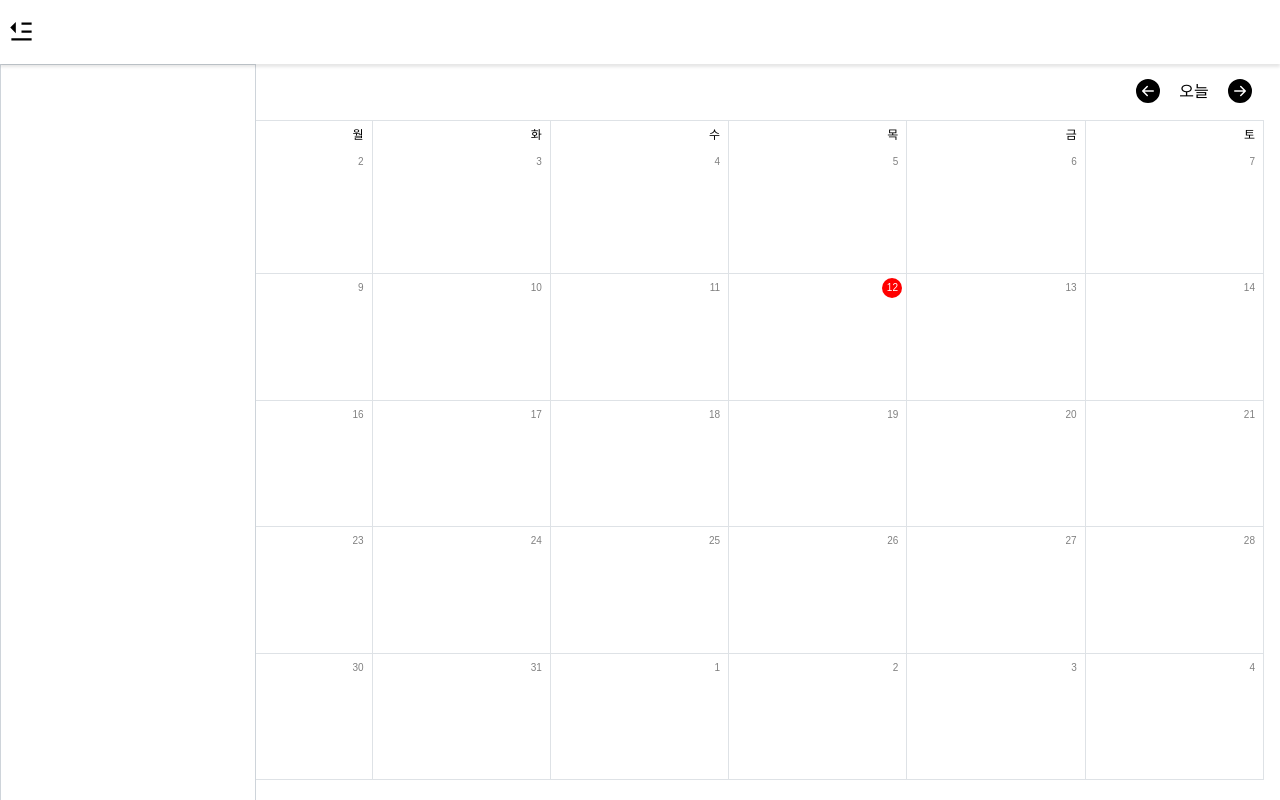
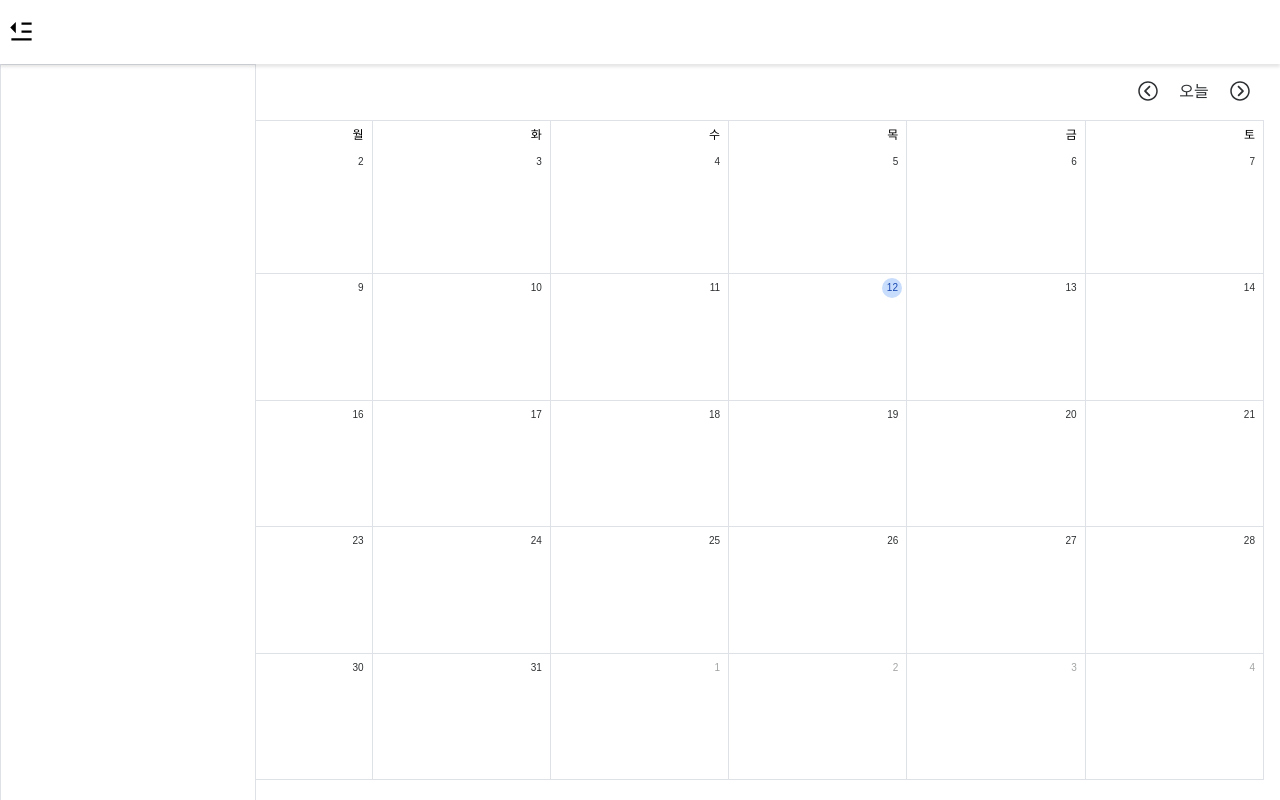
Before and after one commit to aksmf1442/schedule-management-project, a React (Create React App) app in the folder frontend/: page / in a window 1280 px wide. Built offline with nearby package versions, Linux system fonts and the light colour scheme.

Commit message:
[#9] style: 캘린더 style 약간 수정

```diff
--- a/frontend/src/components/calendar/CalendarCell.jsx
+++ b/frontend/src/components/calendar/CalendarCell.jsx
@@ -7,12 +7,13 @@ const CalendarCell = styled.div`
 	position: relative;
 
 	height: 100%;
-	border-right: 1px solid #dee2e6;
-	border-bottom: 1px solid #dee2e6;
-	border-left: ${({ day }) => day === 0 && `1px solid #dee2e6`};
+	border-right: 1px solid ${({ theme }) => theme.colors.GRAY};
+	border-bottom: 1px solid ${({ theme }) => theme.colors.GRAY};
+	border-left: ${({ day, theme }) => day === 0 && `1px solid ${theme.colors.GRAY}`};
 
 	&:hover {
-		background: grey;
+		background: ${({ theme }) => theme.colors.GRAY};
+		cursor: pointer;
 	}
 `;
 
@@ -26,17 +27,17 @@ const CalendarCellText = styled.span`
 	padding: 1rem;
 	border-radius: 50%;
 
-	background: ${({ isToday }) => isToday && 'red'};
+	background: ${({ isToday, theme }) => isToday && theme.colors.LIGHT_BLUE};
 
 	font-size: 2.5rem;
 	font-weight: 500;
 
-	color: ${({ isToday, isCurrentMonth, day }) =>
+	color: ${({ isToday, isCurrentMonth, day, theme }) =>
 		isToday
-			? 'white'
+			? theme.colors.BLUE
 			: day === 0
-			? `red ${isCurrentMonth ? '' : '80'}`
-			: `grey ${isCurrentMonth ? '' : '80'}`};
+			? `${theme.colors.RED}${isCurrentMonth ? '' : '70'}`
+			: `${theme.colors.BLACK}${isCurrentMonth ? '' : '70'}`};
 	text-align: ${({ isToday }) => (isToday ? 'center' : 'right')};
 
 	line-height: 3rem;
@@ -46,7 +47,7 @@ function DateCell({ day, currentDate, originDate, formattedDate }) {
 	return (
 		<CalendarCell key={day} day={getDay(day)}>
 			<CalendarCellText
-				isCurrentMonth={isSameMonth(currentDate, originDate)}
+				isCurrentMonth={isSameMonth(day, currentDate)}
 				isToday={isSameDay(day, originDate)}
 				day={getDay(day)}
 			>
--- a/frontend/src/components/calendar/CalendarCells.jsx
+++ b/frontend/src/components/calendar/CalendarCells.jsx
@@ -30,9 +30,9 @@ function CalendarCells({ currentDate, originDate }) {
 			days.push(
 				<CalendarCell
 					day={day}
-					currentDate={currentDate}
 					originDate={originDate}
 					formattedDate={formattedDate}
+					currentDate={currentDate}
 				/>,
 			);
 			day = addDays(day, 1);
--- a/frontend/src/components/calendar/CalendarDays.jsx
+++ b/frontend/src/components/calendar/CalendarDays.jsx
@@ -10,12 +10,12 @@ const CalendarDaysContainer = styled.div`
 
 const CalendarDay = styled.span`
 	padding: 2rem;
-	border-top: 1px solid #dee2e6;
-	border-right: 1px solid #dee2e6;
-	border-left: ${({ day, DAYS }) => day === DAYS[0] && `1px solid #dee2e6`};
+	border-top: 1px solid ${({ theme }) => theme.colors.GRAY};
+	border-right: 1px solid ${({ theme }) => theme.colors.GRAY};
+	border-left: ${({ day, DAYS, theme }) => day === DAYS[0] && `1px solid ${theme.colors.GRAY}`};
 
 	font-size: 3rem;
-	color: ${({ day, DAYS }) => day === DAYS[0] && '#ff8787'};
+	color: ${({ day, DAYS, theme }) => day === DAYS[0] && theme.colors.RED};
 	text-align: right;
 `;
 
--- a/frontend/src/components/calendar/CalendarHeader.jsx
+++ b/frontend/src/components/calendar/CalendarHeader.jsx
@@ -1,6 +1,6 @@
 import React from 'react';
 
-import { BsFillArrowLeftCircleFill, BsFillArrowRightCircleFill } from 'react-icons/bs';
+import { IoIosArrowDropleft, IoIosArrowDropright } from 'react-icons/io';
 import { format } from 'date-fns';
 import styled, { css } from 'styled-components';
 import Button from '../common/Button';
@@ -16,10 +16,10 @@ const CalendarHeaderContainer = styled.div`
 
 	font-size: 5rem;
 	font-weight: 500;
-	color: black;
+	color: ${({ theme }) => theme.colors.BLACK};
 `;
 
-const MonthPickerStyle = styled.div`
+const MonthPicker = styled.div`
 	display: flex;
 	flex-direction: row;
 	justify-content: space-around;
@@ -35,12 +35,12 @@ const headerMenuStyle = css`
 
 	font-size: 4rem;
 	line-height: 4rem;
-	color: black;
+	color: ${({ theme }) => theme.colors.BLACK};
 
 	&:hover {
 		border-radius: 50%;
 
-		background: grey;
+		background: ${({ theme }) => theme.colors.GRAY};
 
 		filter: none;
 	}
@@ -58,7 +58,7 @@ const todayButtonStyle = css`
 
 	font-size: 4rem;
 	font-weight: 500;
-	color: black;
+	color: ${({ theme }) => theme.colors.BLACK};
 	line-height: 4rem;
 `;
 
@@ -69,17 +69,17 @@ function CalendarHeader({ currentDate, resetDate, prevMonth, nextMonth }) {
 				{format(currentDate, 'yyyy')}년
 				<span className="text month">{format(currentDate, 'M')}월</span>
 			</span>
-			<MonthPickerStyle>
+			<MonthPicker>
 				<Button css={headerMenuStyle} onClick={prevMonth}>
-					<BsFillArrowLeftCircleFill size={24} />
+					<IoIosArrowDropleft size={24} />
 				</Button>
 				<Button css={todayButtonStyle} onClick={resetDate}>
 					<span>오늘</span>
 				</Button>
 				<Button css={headerMenuStyle} onClick={nextMonth}>
-					<BsFillArrowRightCircleFill size={24} />
+					<IoIosArrowDropright size={24} />
 				</Button>
-			</MonthPickerStyle>
+			</MonthPicker>
 		</CalendarHeaderContainer>
 	);
 }
--- a/frontend/src/components/common/Button.jsx
+++ b/frontend/src/components/common/Button.jsx
@@ -12,7 +12,7 @@ const ButtonBox = styled.button`
 
 	&:hover {
 		border-radius: 50%;
-		background: #f1f3f5;
+		background: ${({ theme }) => theme.colors.GRAY};
 	}
 `;
 
--- a/frontend/src/components/sidebar/SideBar.jsx
+++ b/frontend/src/components/sidebar/SideBar.jsx
@@ -10,8 +10,8 @@ const SideBarContainer = styled.div`
 
 	width: ${({ isOpen }) => (isOpen ? '64rem' : '0')};
 	height: 100vh;
-	border: 1px solid #ced4da;
-	background: white;
+	border: 1px solid ${({ theme }) => theme.colors.GRAY};
+	background: ${({ theme }) => theme.colors.WHITE};
 
 	transition: width 0.5s;
 `;
--- a/frontend/src/style/GlobalStyle.jsx
+++ b/frontend/src/style/GlobalStyle.jsx
@@ -36,12 +36,12 @@ border-spacing: 0;
 }
 
 a {
-color: black;
+color: ${({ theme }) => theme.colors.BLACK};
 text-decoration: none;
 }
 
 a:visited {
-color: black;
+  color: ${({ theme }) => theme.colors.BLACK};
 }
 `;
 
--- a/frontend/src/style/theme.js
+++ b/frontend/src/style/theme.js
@@ -1,5 +1,11 @@
 const colors = {
-	GRAY: 'GRAY_400',
+	GRAY: '#dee2e6',
+	RED: '#ff8787',
+	LIGHT_BLUE: '#C8DCFB',
+	BLUE: '#1A49B1',
+	LIGHT_BLACK: '#60656A',
+	BLACK: '#2E3133',
+	WHITE: 'white',
 };
 
 const theme = {
```
